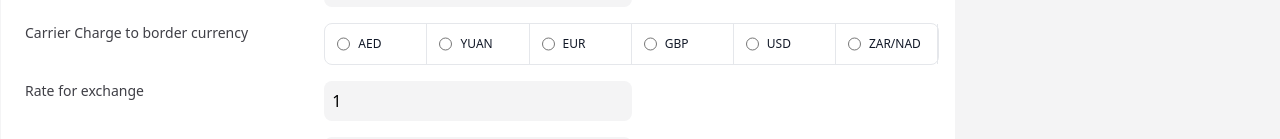
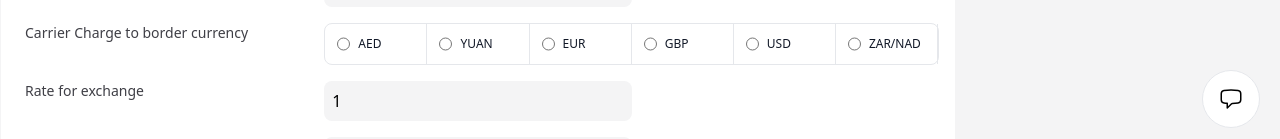
Before and after one commit to tatendabakozw/kush-research, a React (Vite) app: page / in a window 1280 px wide. Shown: the part 652-791 px from the top of the page. Built offline with nearby package versions, Linux system fonts and the light colour scheme.

Commit message:
fix: chat button fixed

```diff
--- a/src/pages/Home.tsx
+++ b/src/pages/Home.tsx
@@ -17,7 +17,7 @@ function Home() {
   console.log(open_chat);
   return (
     <div className="flex w-full min-h-screen bg-zinc-100 flex-col relative">
-      <div className="flex flex-col space-y-4 absolute bottom-5 right-5">
+      <div className="flex flex-col space-y-4 fixed bottom-5 right-5">
         {open_chat && (
           <div className="flex flex-col space-y-4 w-96 bg-white p-4 rounded-xl border border-ziinc-40">
             <p className="text-sm font-medium">How can we help you?</p>
```
